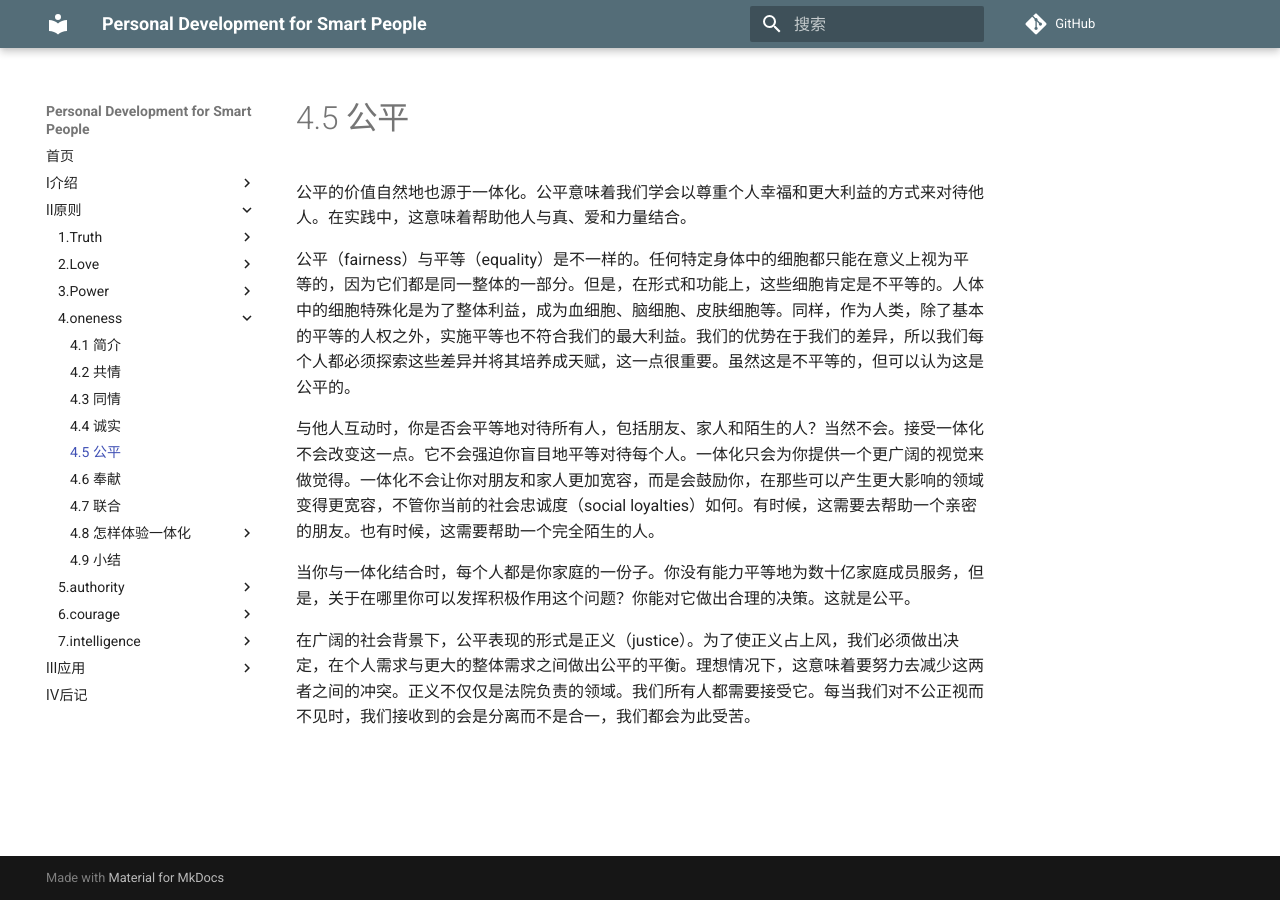
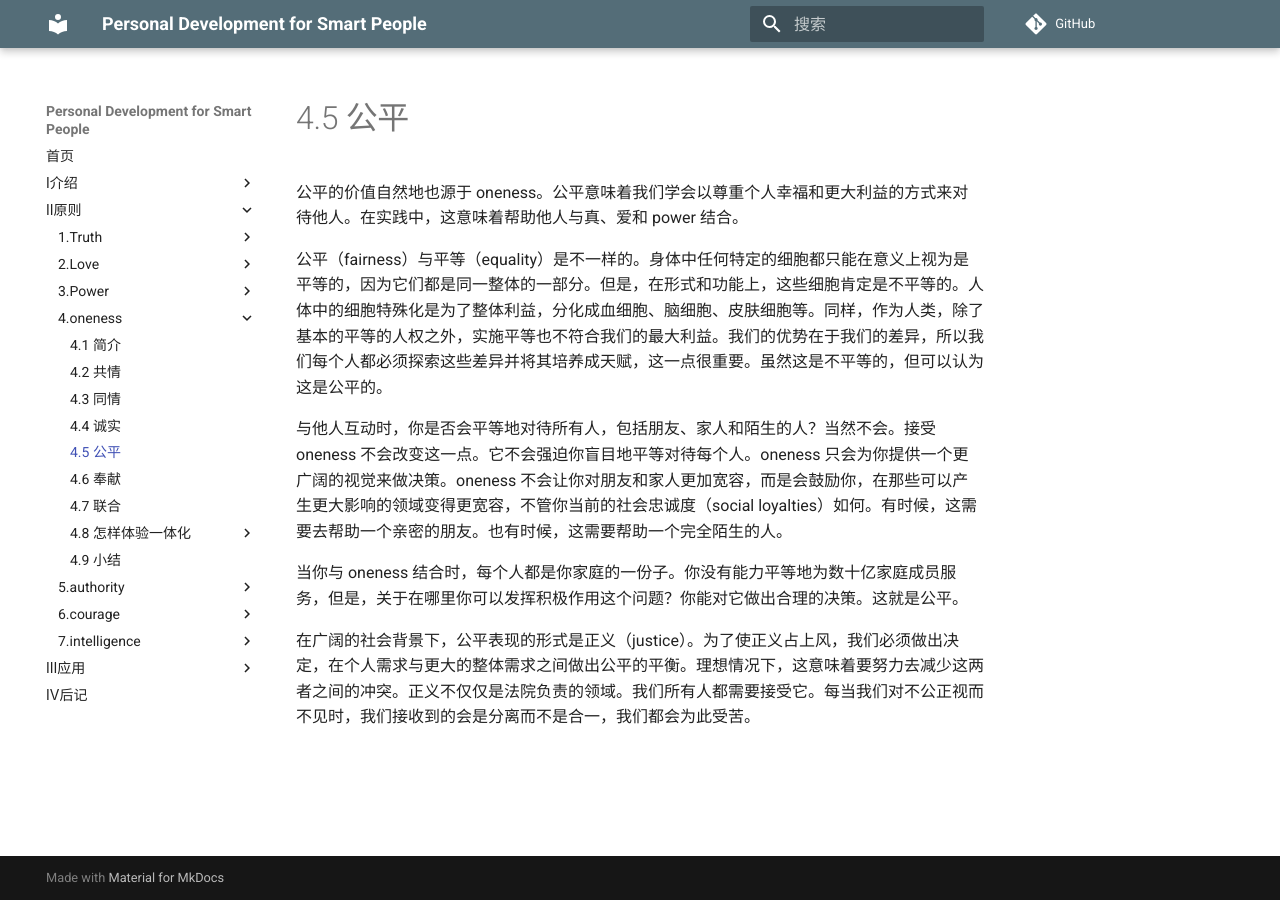
Before and after one commit to wtsnwei/pdsp, an MkDocs documentation site: the page built from docs/2.Principles/04.oneness/04.fairness.md, in a window 1280 px wide. Built offline with MkDocs 1.6.1 and Material for MkDocs 9.7.7, drawn with Linux system fonts in a browser that asks for light colours; comment, search, counter and statistics services are not loaded.

Commit message:
更改修正

```diff
--- a/docs/2.Principles/04.oneness/04.fairness.md
+++ b/docs/2.Principles/04.oneness/04.fairness.md
@@ -3,12 +3,12 @@ title:    Fairness
 date:     2021-03-08
 ---
 
-公平的价值自然地也源于一体化。公平意味着我们学会以尊重个人幸福和更大利益的方式来对待他人。在实践中，这意味着帮助他人与真、爱和力量结合。
+公平的价值自然地也源于 oneness。公平意味着我们学会以尊重个人幸福和更大利益的方式来对待他人。在实践中，这意味着帮助他人与真、爱和 power 结合。
 
-公平（fairness）与平等（equality）是不一样的。任何特定身体中的细胞都只能在意义上视为平等的，因为它们都是同一整体的一部分。但是，在形式和功能上，这些细胞肯定是不平等的。人体中的细胞特殊化是为了整体利益，成为血细胞、脑细胞、皮肤细胞等。同样，作为人类，除了基本的平等的人权之外，实施平等也不符合我们的最大利益。我们的优势在于我们的差异，所以我们每个人都必须探索这些差异并将其培养成天赋，这一点很重要。虽然这是不平等的，但可以认为这是公平的。
+公平（fairness）与平等（equality）是不一样的。身体中任何特定的细胞都只能在意义上视为是平等的，因为它们都是同一整体的一部分。但是，在形式和功能上，这些细胞肯定是不平等的。人体中的细胞特殊化是为了整体利益，分化成血细胞、脑细胞、皮肤细胞等。同样，作为人类，除了基本的平等的人权之外，实施平等也不符合我们的最大利益。我们的优势在于我们的差异，所以我们每个人都必须探索这些差异并将其培养成天赋，这一点很重要。虽然这是不平等的，但可以认为这是公平的。
 
-与他人互动时，你是否会平等地对待所有人，包括朋友、家人和陌生的人？当然不会。接受一体化不会改变这一点。它不会强迫你盲目地平等对待每个人。一体化只会为你提供一个更广阔的视觉来做觉得。一体化不会让你对朋友和家人更加宽容，而是会鼓励你，在那些可以产生更大影响的领域变得更宽容，不管你当前的社会忠诚度（social loyalties）如何。有时候，这需要去帮助一个亲密的朋友。也有时候，这需要帮助一个完全陌生的人。
+与他人互动时，你是否会平等地对待所有人，包括朋友、家人和陌生的人？当然不会。接受 oneness 不会改变这一点。它不会强迫你盲目地平等对待每个人。oneness 只会为你提供一个更广阔的视觉来做决策。oneness 不会让你对朋友和家人更加宽容，而是会鼓励你，在那些可以产生更大影响的领域变得更宽容，不管你当前的社会忠诚度（social loyalties）如何。有时候，这需要去帮助一个亲密的朋友。也有时候，这需要帮助一个完全陌生的人。
 
-当你与一体化结合时，每个人都是你家庭的一份子。你没有能力平等地为数十亿家庭成员服务，但是，关于在哪里你可以发挥积极作用这个问题？你能对它做出合理的决策。这就是公平。
+当你与 oneness 结合时，每个人都是你家庭的一份子。你没有能力平等地为数十亿家庭成员服务，但是，关于在哪里你可以发挥积极作用这个问题？你能对它做出合理的决策。这就是公平。
 
 在广阔的社会背景下，公平表现的形式是正义（justice）。为了使正义占上风，我们必须做出决定，在个人需求与更大的整体需求之间做出公平的平衡。理想情况下，这意味着要努力去减少这两者之间的冲突。正义不仅仅是法院负责的领域。我们所有人都需要接受它。每当我们对不公正视而不见时，我们接收到的会是分离而不是合一，我们都会为此受苦。
```
